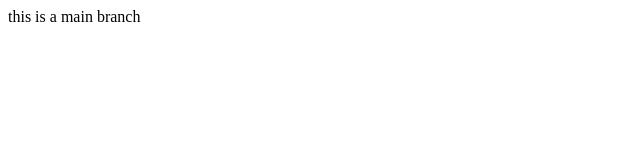
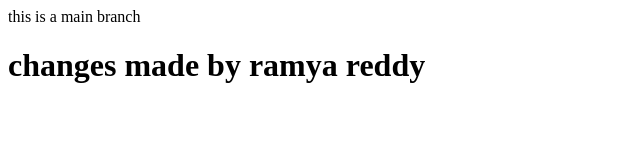
Before and after one commit to Mahishabi30/neww1, a plain HTML site: page index.html in a window 1280 px wide. Shown: the whole page, without its empty margins (0-640 px from the left). Drawn offline with Linux system fonts and the light colour scheme.

Commit message:
changes made by ramya reddy

```diff
--- a/index.html
+++ b/index.html
@@ -7,5 +7,6 @@
 </head>
 <body>
     this is a main branch
+    <h1>changes made by ramya reddy</h1>
 </body>
 </html>
```
